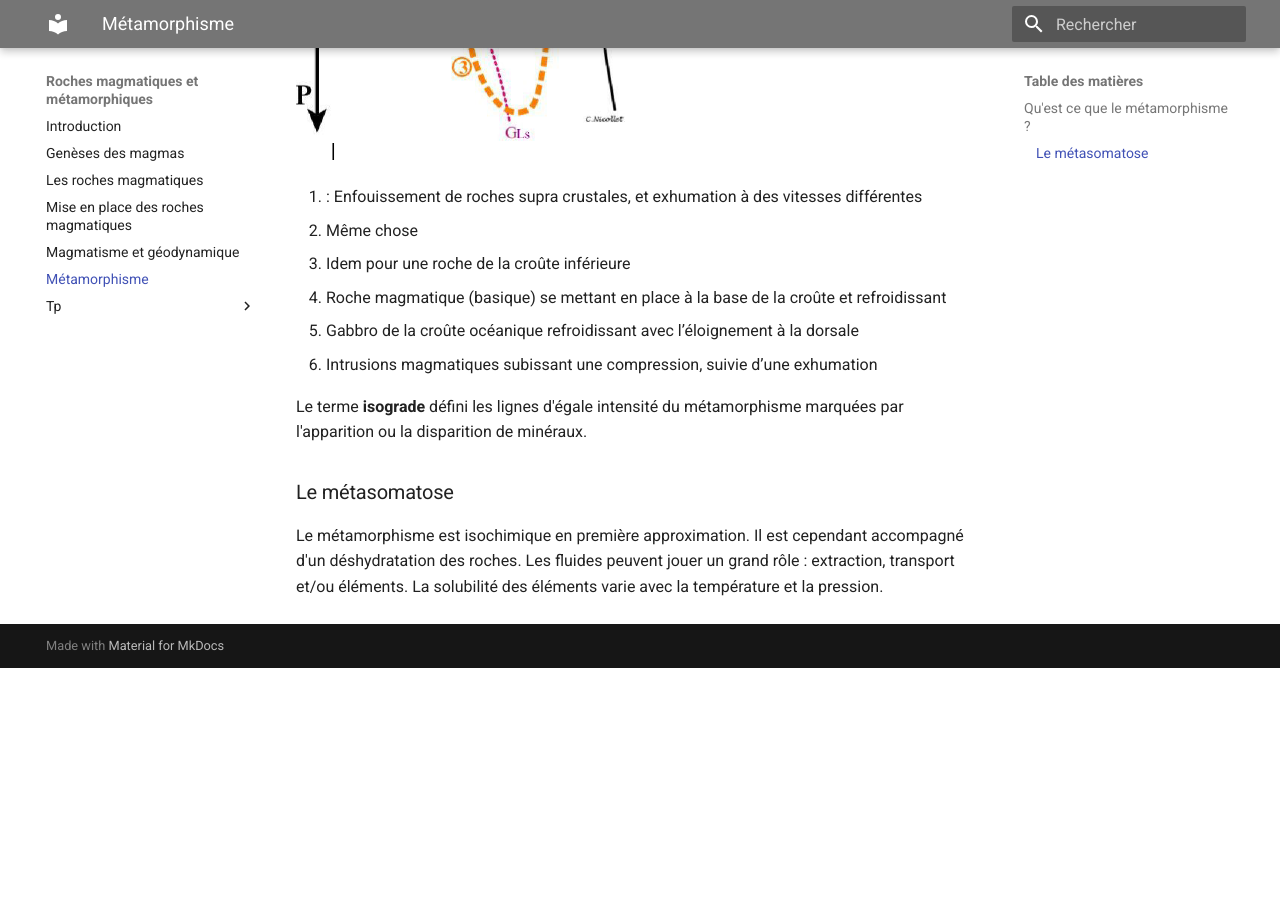
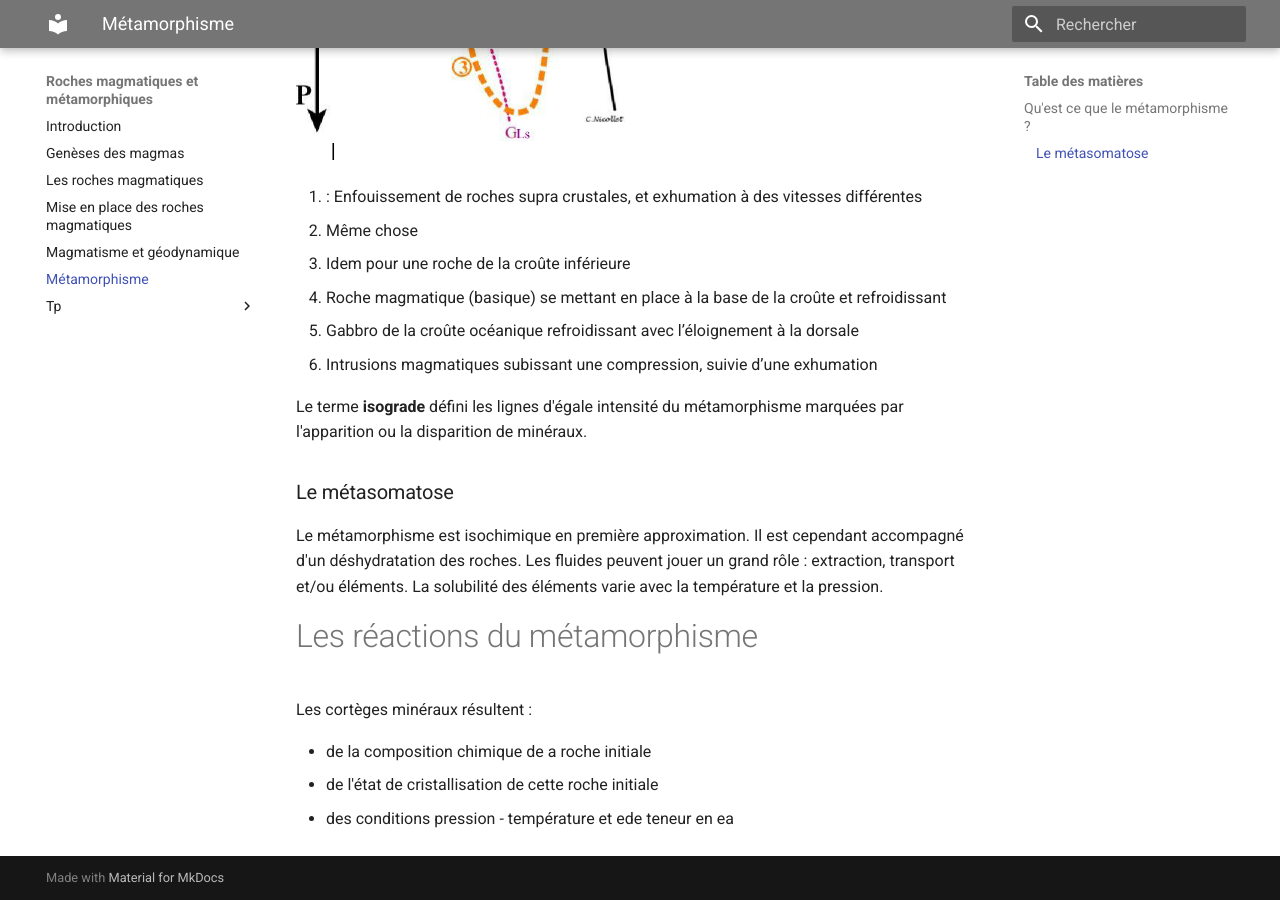
Before and after one commit to Lizeem/L3STcours, an MkDocs documentation site: the page built from Docs/Roches magmatiques et métamorphiques/VI.Métamorphisme et roches métamorphiques.md, in a window 1280 px wide and 900 px high, scrolled down 1232 px. Built offline with MkDocs 1.6.1 and Material for MkDocs 9.7.7, drawn with Linux system fonts in a browser that asks for light colours; before the commit the page ends 1900 px from its top, so only the background shows below that.

Commit message:
Update métamorphisme et magmatisme

```diff
--- a/Docs/Roches magmatiques et métamorphiques/VI.Métamorphisme et roches métamorphiques.md
+++ b/Docs/Roches magmatiques et métamorphiques/VI.Métamorphisme et roches métamorphiques.md
@@ -29,3 +29,11 @@ Le terme **isograde** défini les lignes d'égale intensité du métamorphisme m
 ### Le métasomatose
 
 Le métamorphisme est isochimique en première approximation. Il est cependant accompagné d'un déshydratation des roches. Les fluides peuvent jouer un grand rôle : extraction, transport et/ou éléments. La solubilité des éléments varie avec la température et la pression.
+
+# Les réactions du métamorphisme
+
+Les cortèges minéraux résultent :
+
+* de la composition chimique de a roche initiale
+* de l'état de cristallisation de cette roche initiale
+* des conditions pression - température et ede teneur en ea
```
